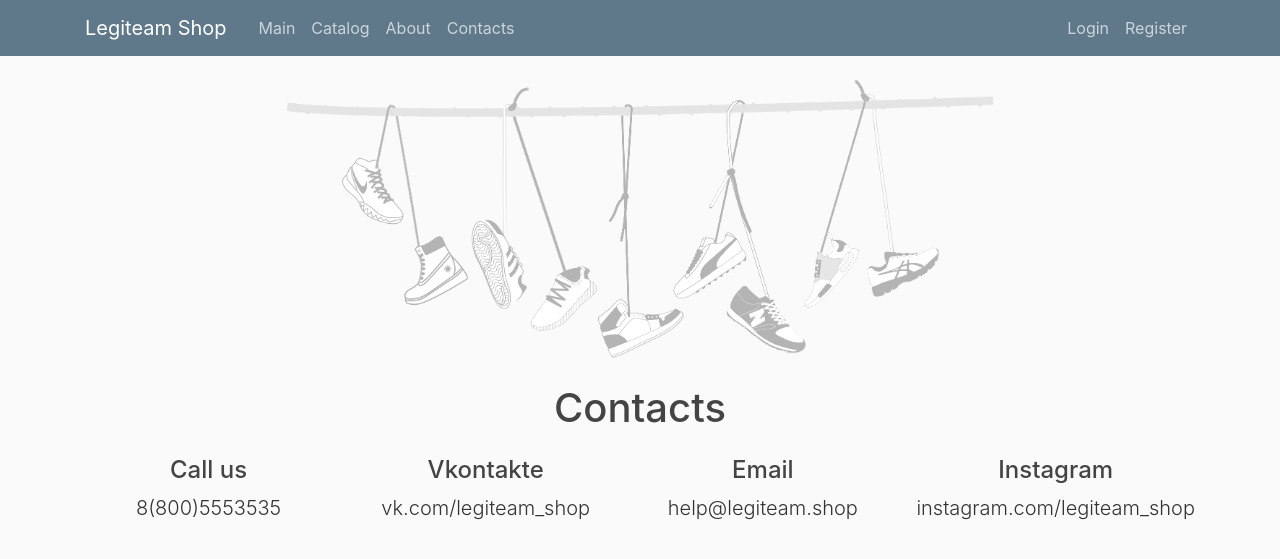
After one commit to VitalyEfremov/sneakershop, a Django app: page /contacts/ in a window 1280 px wide. The commit adds this page. Shown: the top 559 px of the page. Run offline with Django 3.2, Linux system fonts and the light colour scheme; some libraries are stand-ins or nearby versions.

Commit message:
Some changes

```diff
--- /dev/null
+++ b/shop/templates/contacts_page.html
@@ -0,0 +1,36 @@
+{% extends 'base_layout.html' %}
+{% load static %}
+
+{% block page_title %}
+    Legiteam | Main page
+{% endblock page_title %}
+
+{% block banner %}
+    <div class="mx-auto px-auto text-center">
+        <img src="{% static 'images/banner.png' %}" class="img-fluid" style="height: 300px;">
+    </div>
+{% endblock banner %}
+
+{% block page_content %}
+    <h1 class="text-center mx-auto mb-4">Contacts</h1>
+    <div class="container">
+        <div class="row">
+            <div class="col-sm text-center">
+                <h4>Call us</h4>
+                <p class="lead">8(800)5553535</p>
+            </div>
+            <div class="col-sm text-center">
+                <h4>Vkontakte</h4>
+                <p class="lead">vk.com/legiteam_shop</p>
+            </div>
+            <div class="col-sm text-center">
+                <h4>Email</h4>
+                <p class="lead">help@legiteam.shop</p>
+            </div>
+            <div class="col-sm text-center">
+                <h4>Instagram</h4>
+                <p class="lead">instagram.com/legiteam_shop</p>
+            </div>
+        </div>
+    </div>
+{% endblock page_content %}
--- a/shop/views.py
+++ b/shop/views.py
@@ -1,6 +1,5 @@
 from django.contrib import messages
 from django.contrib.auth.decorators import login_required
-from django.contrib.auth.mixins import LoginRequiredMixin
 from django.http import HttpRequest, HttpResponse, HttpResponseNotFound
 from django.shortcuts import render, redirect
 from django.views.generic import DetailView, ListView
@@ -23,6 +22,14 @@ def main_page(request: HttpRequest) -> HttpResponse:
         'main_page_banner': '/media/common/main_page_banner.jpg'
     }
     return render(request, 'main_page.html', context)
+
+
+def about_view(request):
+    return render(request, 'about_page.html')
+
+
+def contacts_view(request):
+    return render(request, 'contacts_page.html')
 
 
 @login_required
--- a/sneakershop/urls.py
+++ b/sneakershop/urls.py
@@ -2,9 +2,12 @@ from django.conf import settings
 from django.conf.urls.static import static
 from django.contrib import admin
 from django.urls import path, include
+from shop.views import contacts_view, about_view
 
 urlpatterns = [
     path('admin/', admin.site.urls),
     path('', include('shop.urls')),
     path('user/', include('users.urls')),
+    path('contacts/', contacts_view, name='contacts'),
+    path('about/', about_view, name='about'),
 ] + static(settings.MEDIA_URL, document_root=settings.MEDIA_ROOT)
--- a/templates/base_layout.html
+++ b/templates/base_layout.html
@@ -39,6 +39,8 @@
                     <div class="navbar-nav mr-auto">
                         <a class="nav-item nav-link" href="{% url 'shop-main' %}">Main</a>
                         <a class="nav-item nav-link" href="{% url 'catalog' %}">Catalog</a>
+                        <a class="nav-item nav-link" href="{% url 'about' %}">About</a>
+                        <a class="nav-item nav-link" href="{% url 'contacts' %}">Contacts</a>
                     </div>
                     <!-- Navbar Right Side -->
                     <div class="navbar-nav">
```
Also changed, not shown: requirements.txt (+8 -0 lines), shop/templates/about_page.html (added, +26 -0 lines), sneakershop/settings.py (+12 -0 lines), users/models.py (+13 -13 lines).
